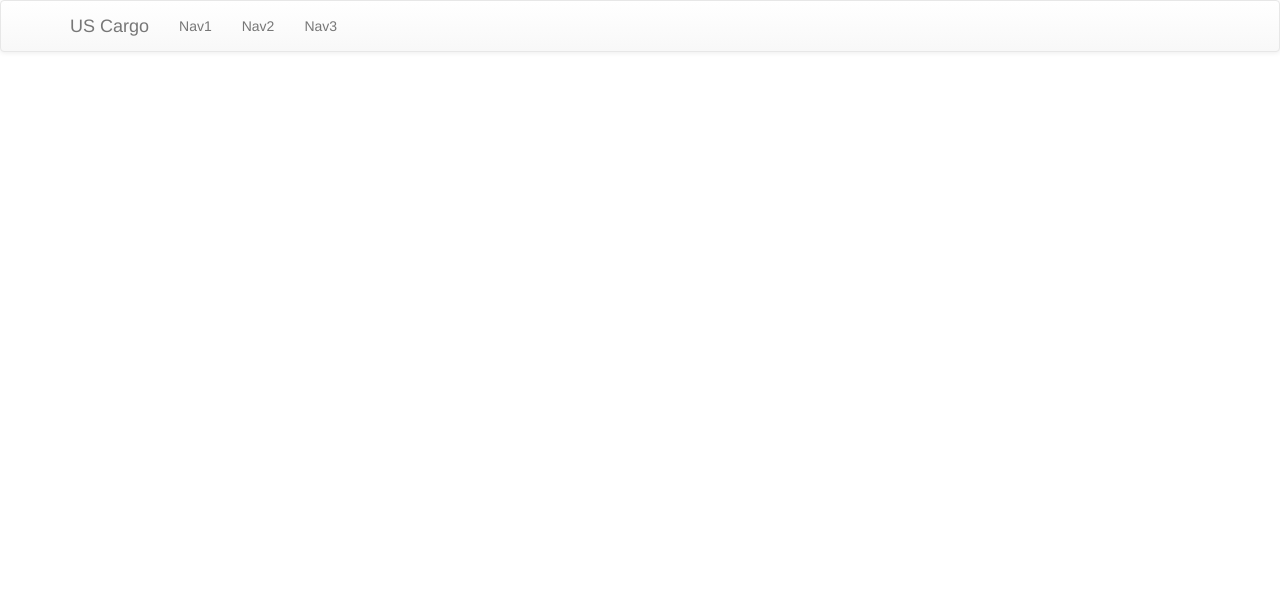
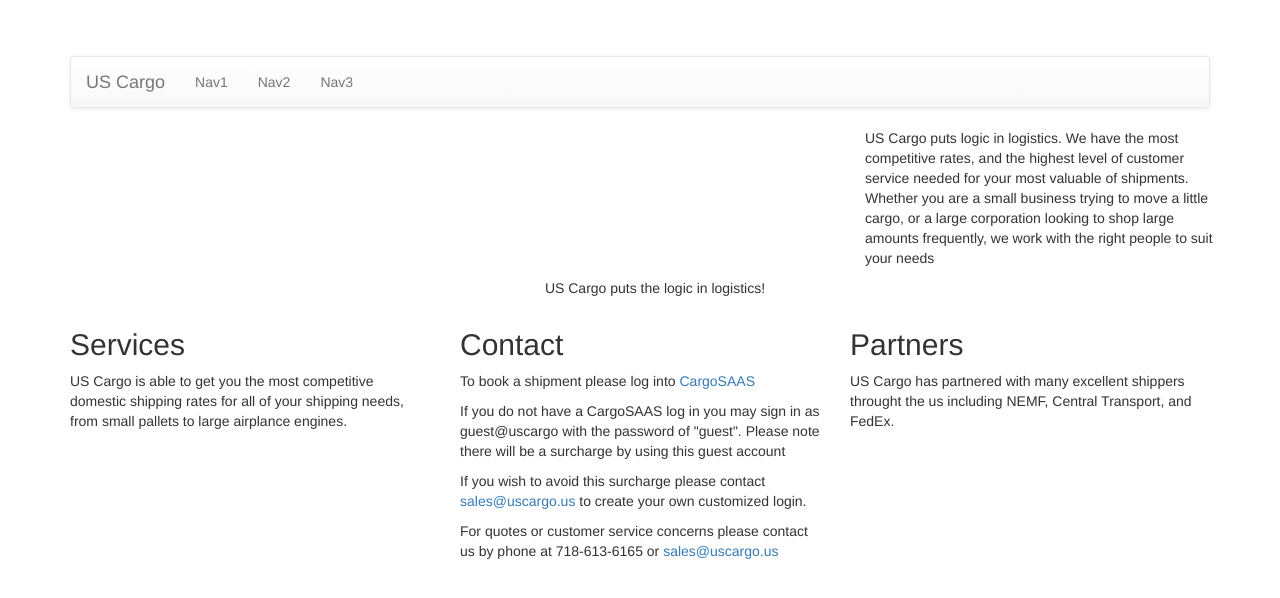
Before and after one commit to Ted-Koomen/uscargo-react, a React (Create React App) app: page / in a window 1280 px wide. Shown: the top 598 px of the page. Built offline with nearby package versions, Linux system fonts and the light colour scheme.

Commit message:
add content component

```diff
--- a/src/App.css
+++ b/src/App.css
@@ -26,3 +26,13 @@
   from { transform: rotate(0deg); }
   to { transform: rotate(360deg); }
 }
+
+body {
+  padding-top: 54px;
+}
+
+@media (min-width: 992px) {
+  body {
+    padding-top: 56px;
+  }
+}
--- a/src/App.js
+++ b/src/App.js
@@ -2,11 +2,16 @@
 import logo from './logo.svg';
 import './App.css';
 import NavHeader from './components/Navbar/Navbar'
-
+import Content from './components/Content/Content'
+import Contact from './components/Contact/Contact'
 class App extends Component {
   render() {
     return (
-      <NavHeader/>
+      <div className="container">
+        <NavHeader/>
+        <Content />
+        <Contact />
+      </div>
     )
   }
 }
--- /dev/null
+++ b/src/components/Contact/Contact.js
@@ -0,0 +1,38 @@
+import React from 'react';
+
+
+const Contact = (props) => {
+  return (
+    <div className="row">
+      <div className="col-md-4 mb-4">
+        <div className="card h-100">
+          <div className="card-body">
+            <h2 className="card-title">Services</h2>
+            <p className="card-text">US Cargo is able to get you the most competitive domestic shipping rates for all of your shipping needs, from small pallets to large airplance engines.</p>
+          </div>
+        </div>
+      </div>
+      <div className="col-md-4 mb-4">
+        <div className="card h-100">
+          <div className="card-body">
+            <h2 className="card-title">Contact</h2>
+            <p>To book a shipment please log into <a href="http://www.cargosaas.com" target="_blank">CargoSAAS</a></p>
+            <p>If you do not have a CargoSAAS log in you may sign in as guest@uscargo with the password of "guest". Please note there will be a surcharge by using this guest account</p>
+            <p>If you wish to avoid this surcharge please contact <a hreg="mailto:sales@uscargo.us?Subject=Cargosaas%20Login" target="_top">sales@uscargo.us</a> to create your own customized login.</p>
+            <p className="card-text">For quotes or customer service concerns please contact us by phone at 718-613-6165 or <a href="mailto:sales@uscargo.us?Subject=Internet%20Inquiry" target="_top">sales@uscargo.us</a></p>
+          </div>
+        </div>
+      </div>
+      <div className="col-md-4 mb-4">
+        <div className="card h-100">
+          <div className="card-body">
+            <h2 className="card-title">Partners</h2>
+            <p className="card-text">US Cargo has partnered with many excellent shippers throught the us including NEMF, Central Transport, and FedEx.</p>
+          </div>
+        </div>
+      </div>
+    </div>
+  )
+}
+
+export default Contact
--- /dev/null
+++ b/src/components/Content/Content.js
@@ -0,0 +1,24 @@
+import React from 'react'
+
+const Content = (props) => {
+  return (
+    <div className="container">
+      <div className="row my-4">
+        <div className="col-lg-8">
+
+        </div>
+        <div className="col-lg-4">
+
+          <p>US Cargo puts logic in logistics. We have the most competitive rates, and the highest level of customer service needed for your most valuable of shipments. Whether you are a small business trying to move a little cargo, or a large corporation looking to shop large amounts frequently, we work with the right people to suit your needs</p>
+        </div>
+      </div>
+      <div className="card text-white bg-secondary my-4 text-center">
+        <div className="card-body">
+          <p className="text-white m-0">US Cargo puts the logic in logistics!</p>
+        </div>
+      </div>
+    </div>
+  )
+}
+
+export default Content
--- a/src/index.css
+++ b/src/index.css
@@ -3,3 +3,8 @@
   padding: 0;
   font-family: sans-serif;
 }
+
+.containter {
+  margin-top: 0px;
+  padding-top: 0px;
+}
```
Also changed, not shown: src/components/Contact/Contact.css (added), src/components/Contact/Contact.scss (added), src/components/Content/Content.css (added), src/components/Content/Content.scss (added).
